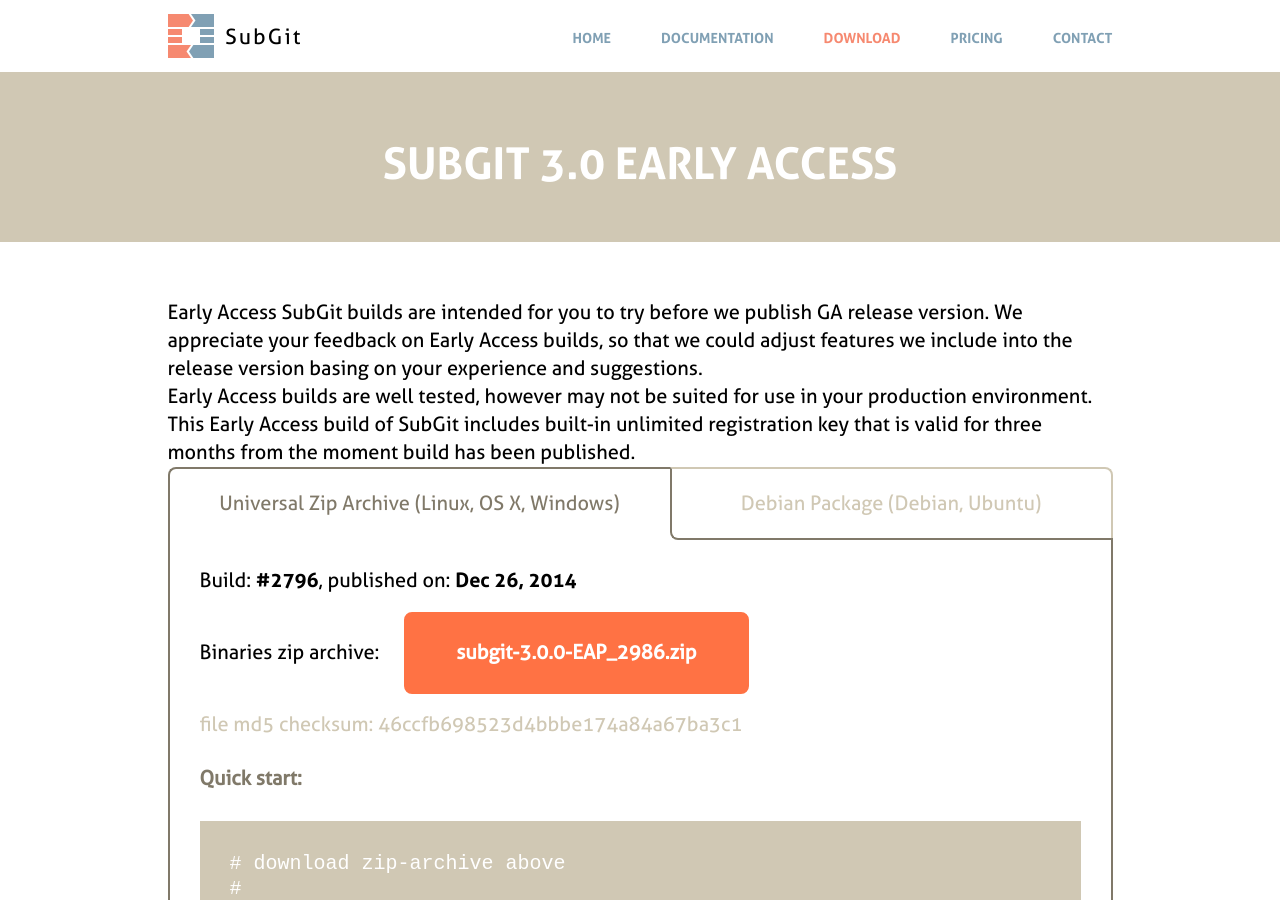
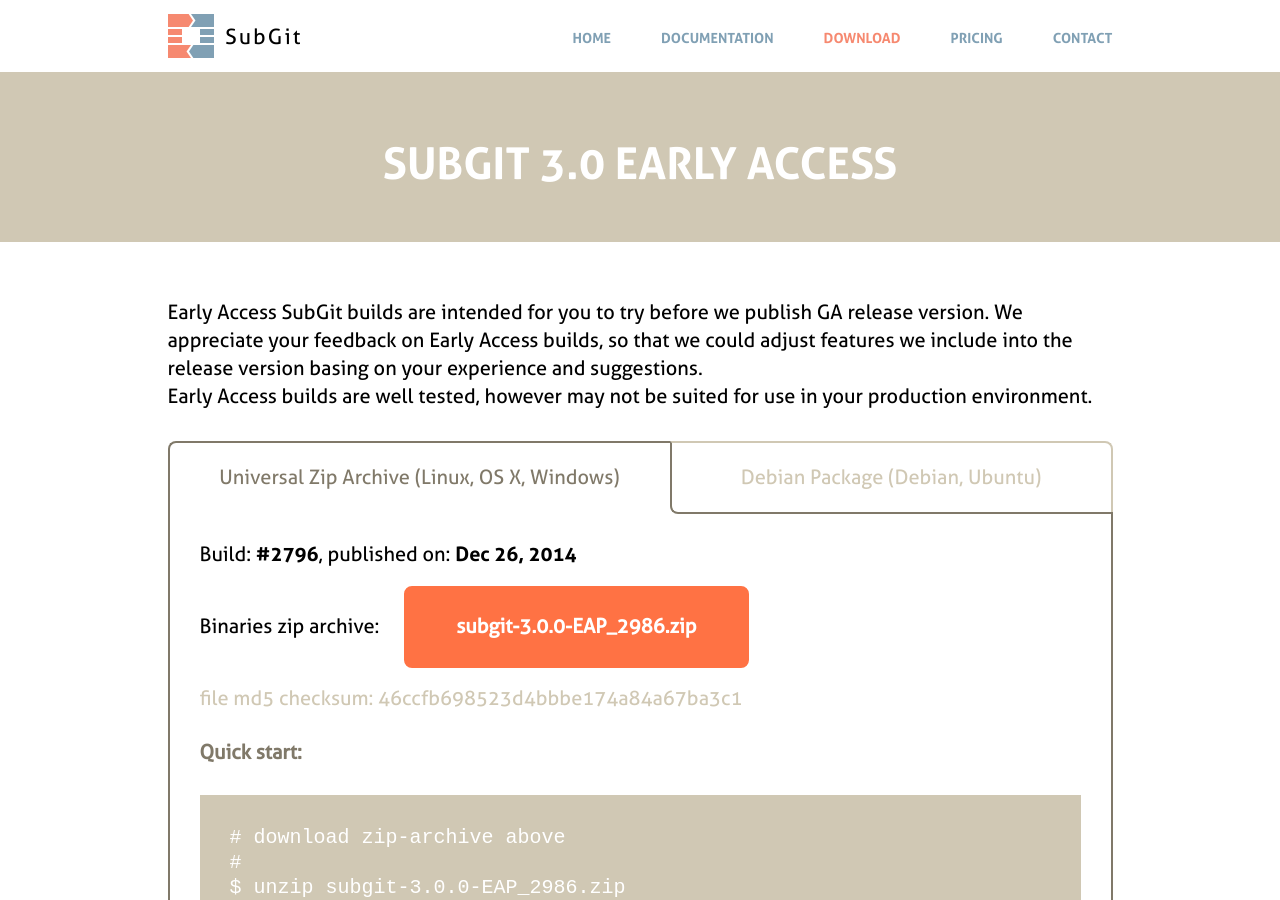
Before and after one commit to waaa/tmate.github.io, a Jekyll site: the page built from eap.html, in a window 1280 px wide and 900 px high. Built offline with Jekyll 4.4.1, drawn with Linux system fonts in a browser that asks for light colours; Markdown is read by kramdown in place of the engine named in the settings; comment, search, counter and statistics services are not loaded.

Commit message:
WIP: EAP download page.

```diff
--- a/eap.html
+++ b/eap.html
@@ -9,10 +9,9 @@
   <p>Early Access SubGit builds are intended for you to try before we publish GA release version. We appreciate your feedback on Early Access builds,
   so that we could adjust features we include into the release version basing on your experience and suggestions.</p>
   <p>Early Access builds are well tested, however may not be suited for use in your production environment.</p>
-  <p>This Early Access build of SubGit includes built-in unlimited registration key that is valid for three months from the moment build has been published.</p>
   </div>
 
-  <div id="tab_wrap">
+  <div id="tab_wrap" style="margin-top: 30px;">
     <ul id="tabs">
       <li class="current"><div id="tabs_header1">Universal Zip Archive (Linux, OS X, Windows)</div></li>
       <li><div id="tabs_header2">Debian Package (Debian, Ubuntu)</div></li>
```
